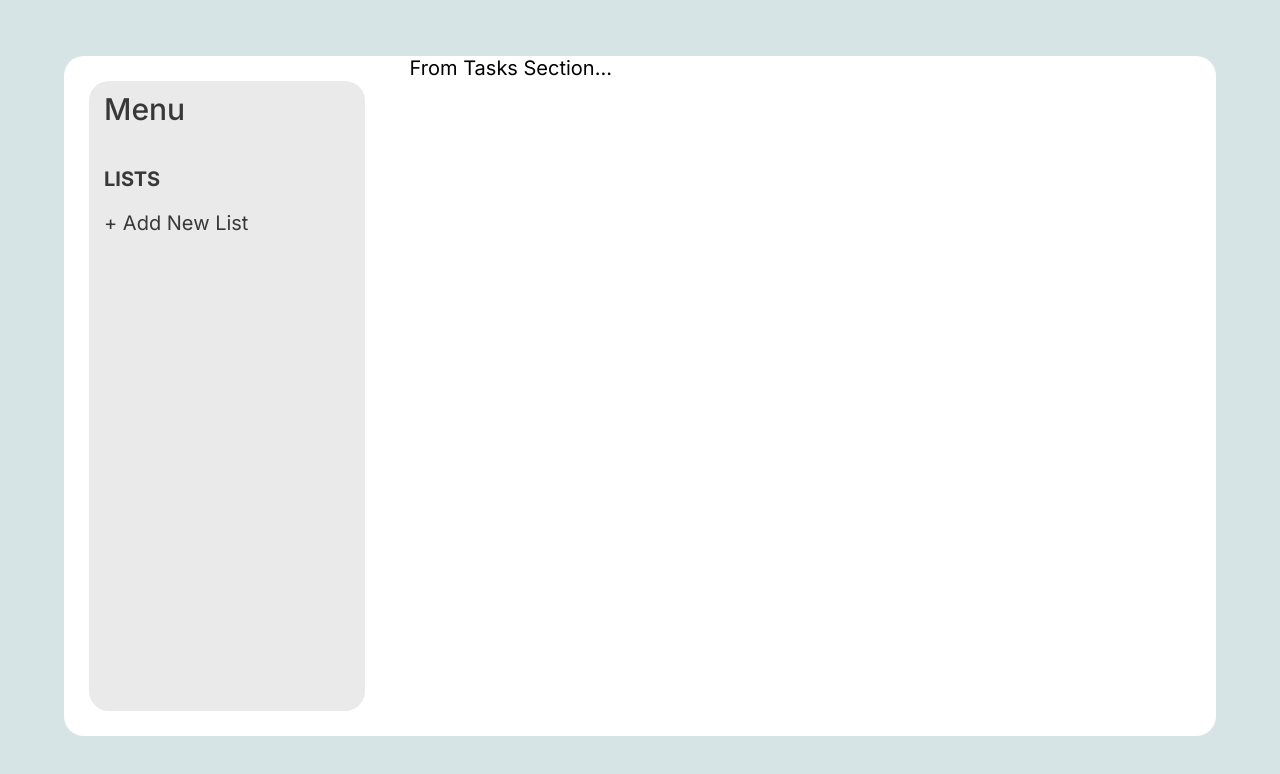
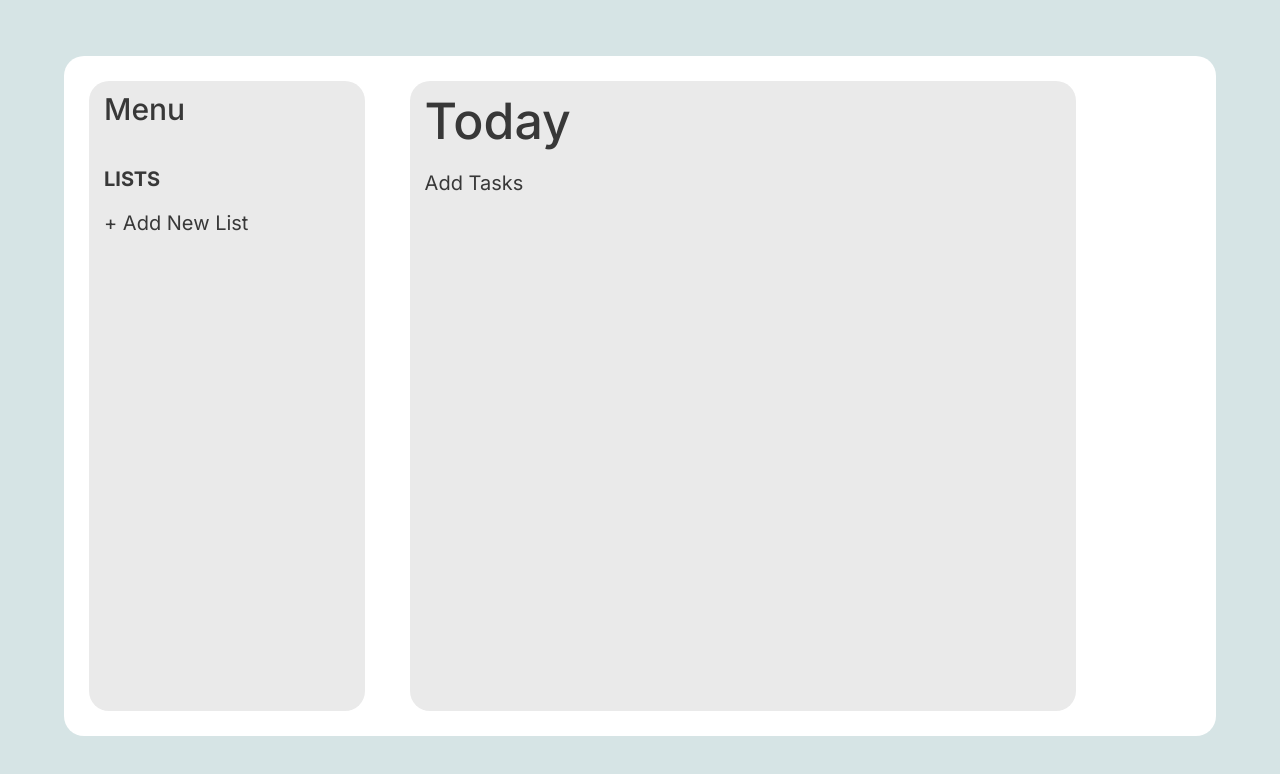
Before and after one commit to Gagneja1512/to-do-list, a React (Create React App) app: page / in a window 1280 px wide. Shown: the top 774 px of the page. Built offline with nearby package versions, Linux system fonts and the light colour scheme.

Commit message:
Shaping the tasks section

```diff
--- /dev/null
+++ b/src/components/AddTasks.js
@@ -0,0 +1,9 @@
+const AddTasks = () => {
+    return (
+        <div>
+            Add Tasks
+        </div>
+    )
+}
+
+export default AddTasks
--- a/src/components/Navbar.module.css
+++ b/src/components/Navbar.module.css
@@ -5,6 +5,7 @@
 
 .menu {
     margin: 2.5rem;
+    margin-right: 0rem;
     display: flex;
     flex-direction: column;
     background-color: #EAEAEA;
--- a/src/components/Tasks.js
+++ b/src/components/Tasks.js
@@ -1,9 +1,15 @@
 import classes from './Tasks.module.css'
+import AddTasks from './AddTasks'
 
 const Tasks = () => {
     return (
         <div className={classes.tasks}>
-            From Tasks Section...
+            <div className={classes.tasksmain}>
+                <h1 className={classes.heading}>Today</h1>
+                <div className={classes.addtask}>
+                    <AddTasks></AddTasks>
+                </div>
+            </div>
         </div>
     )
 }
--- a/src/components/Tasks.module.css
+++ b/src/components/Tasks.module.css
@@ -1,3 +1,22 @@
 .tasks {
     width: 60%;
+    display: flex;
 }
+
+.tasksmain {
+    display: flex;
+    flex-direction: column;
+    background-color: #EAEAEA;
+    border-radius: 20px;
+    width: 100%;
+    overflow: hidden;
+    margin: 2.5rem;
+    margin-left: 0rem;
+}
+
+.heading  , .addtask{
+    font-weight: 500;
+    font-size: 5rem;
+    padding: 10px 15px;
+    color: #383838;
+}
```
Also changed, not shown: src/components/AddTasks.module.css (added).
